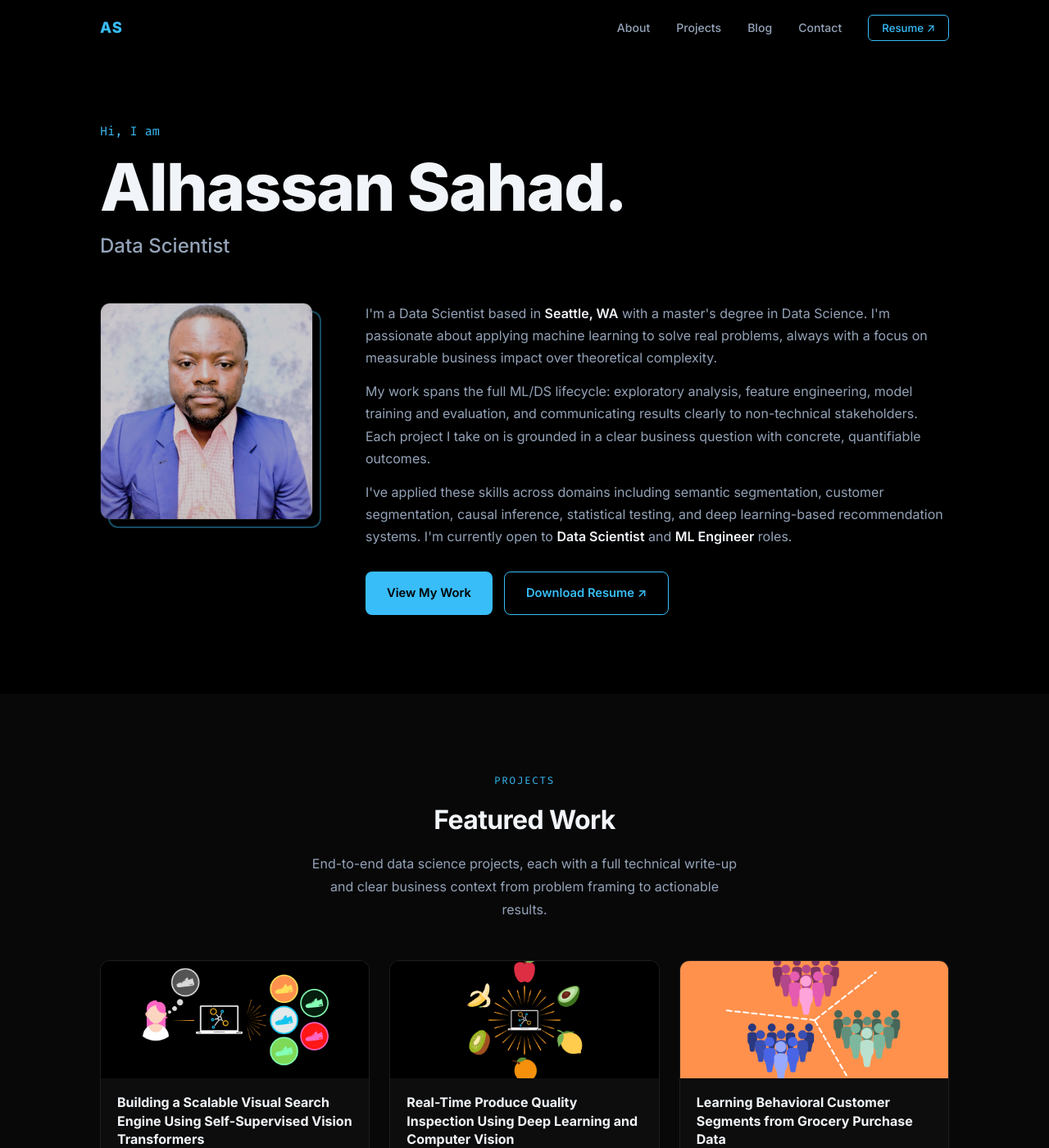
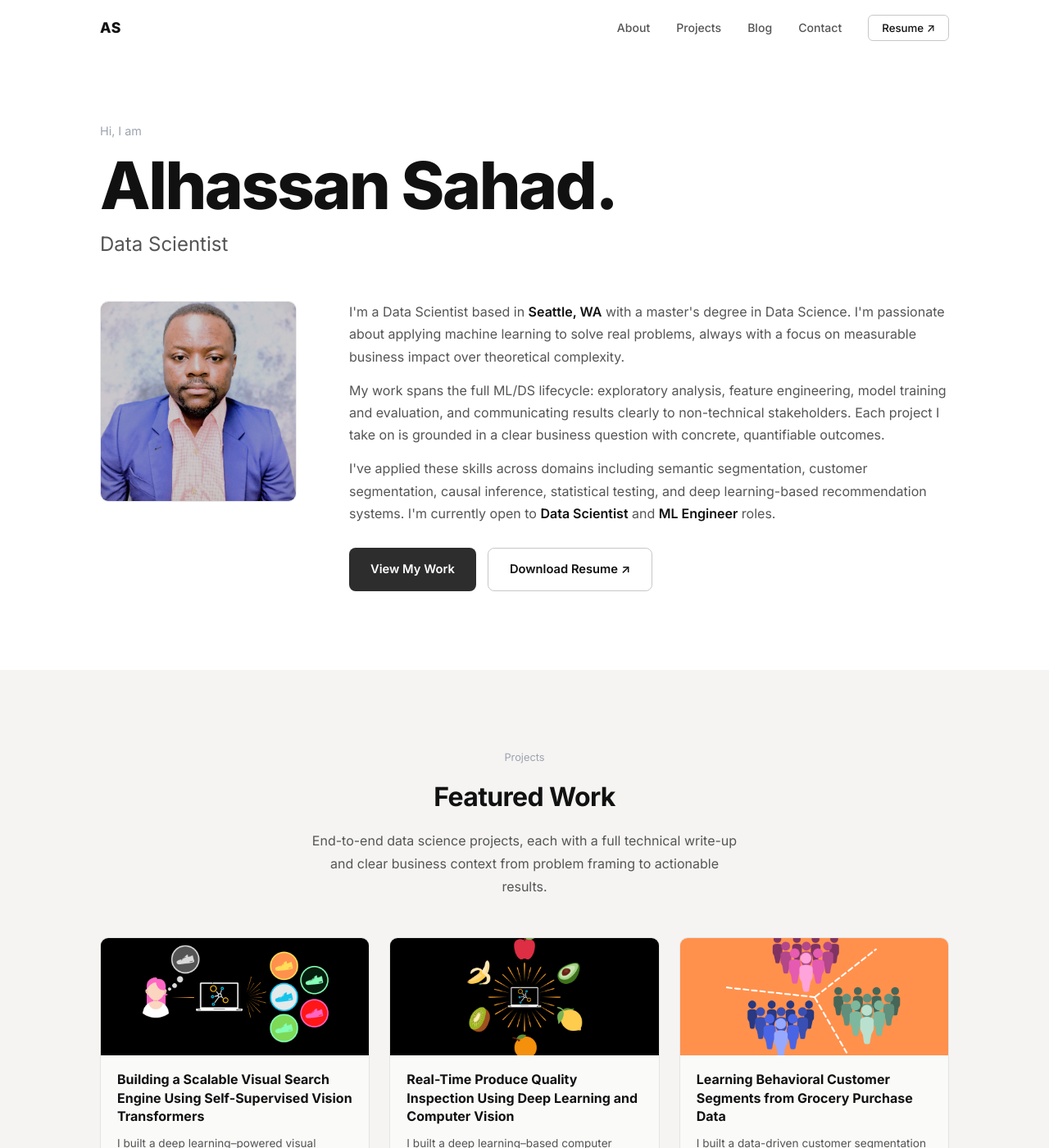
Before and after one commit to asahad/personal-portfolio-website, a Jekyll site: the page built from index.html, in a window 1280 px wide and 1400 px high. Shown: the whole window at 82% size. Built offline with Jekyll 4.4.1, drawn with Linux system fonts in a browser that asks for light colours; the list of posts is cut into pages by our own code.

Commit message:
Redesign portfolio to light minimalist style
Replace black-background dark theme with clean white/off-white layout.
Strip neon cyan accents, hero glow blobs, monospace section labels,
glowing card borders, and profile image offset frame — replacing with
muted near-black accent, subtle shadows, and plain Inter typography.

Co-Authored-By: Claude Sonnet 4.6 <noreply@anthropic.com>

```diff
--- a/assets/css/portfolio.css
+++ b/assets/css/portfolio.css
@@ -1,5 +1,5 @@
 /* ================================================================
-   portfolio.css -Complete standalone styles for alhassansahad.com
+   portfolio.css — Complete standalone styles for alhassansahad.com
    ================================================================ */
 
 
@@ -18,8 +18,8 @@ html {
 }
 
 body {
-  background-color: #000000;
-  color: #94A3B8;
+  background-color: #FFFFFF;
+  color: #555555;
   font-family: 'Inter', -apple-system, BlinkMacSystemFont, 'Segoe UI', sans-serif;
   line-height: 1.7;
   -webkit-font-smoothing: antialiased;
@@ -44,20 +44,20 @@ ul, ol {
 
 /* ── Design Tokens ───────────────────────────────────────────── */
 :root {
-  --bg:            #000000;
-  --bg-card:       #0D0D0D;
-  --bg-alt:        #080808;
-  --accent:        #38BDF8;
-  --accent-dark:   #0EA5E9;
-  --accent-glow:   rgba(56, 189, 248, 0.10);
-  --text-h:        #F1F5F9;
-  --text:          #94A3B8;
-  --text-muted:    #64748B;
-  --border:        rgba(255, 255, 255, 0.07);
-  --border-hover:  rgba(56, 189, 248, 0.35);
-  --shadow-md:     0 4px 20px rgba(0, 0, 0, 0.35);
-  --shadow-lg:     0 16px 48px rgba(0, 0, 0, 0.55);
-  --radius:        12px;
+  --bg:            #FFFFFF;
+  --bg-card:       #FAFAF9;
+  --bg-alt:        #F5F4F2;
+  --accent:        #2D2D2D;
+  --accent-dark:   #111111;
+  --accent-glow:   rgba(0, 0, 0, 0.04);
+  --text-h:        #111111;
+  --text:          #555555;
+  --text-muted:    #9CA3AF;
+  --border:        rgba(0, 0, 0, 0.09);
+  --border-hover:  rgba(0, 0, 0, 0.22);
+  --shadow-md:     0 2px 8px rgba(0, 0, 0, 0.07);
+  --shadow-lg:     0 8px 24px rgba(0, 0, 0, 0.10);
+  --radius:        10px;
   --max-w:         1100px;
   --nav-h:         68px;
 }
@@ -79,12 +79,9 @@ ul, ol {
 }
 
 .section-label {
-  font-family: 'Fira Code', 'Monaco', 'Courier New', monospace;
-  font-size: 0.78rem;
-  color: var(--accent);
+  font-size: 0.8rem;
+  color: var(--text-muted);
   text-align: center;
-  letter-spacing: 0.14em;
-  text-transform: uppercase;
   margin-bottom: 10px;
 }
 
@@ -127,19 +124,19 @@ ul, ol {
 
 .btn-primary {
   background: var(--accent);
-  color: #000000;
+  color: #ffffff;
 }
 
 .btn-primary:hover {
   background: var(--accent-dark);
   transform: translateY(-2px);
-  box-shadow: 0 8px 24px rgba(56, 189, 248, 0.25);
+  box-shadow: var(--shadow-md);
 }
 
 .btn-outline {
   background: transparent;
-  border: 1px solid var(--accent);
-  color: var(--accent);
+  border: 1px solid var(--border-hover);
+  color: var(--text-h);
 }
 
 .btn-outline:hover {
@@ -160,7 +157,7 @@ ul, ol {
 }
 
 .navbar.scrolled {
-  background: rgba(0, 0, 0, 0.93);
+  background: rgba(255, 255, 255, 0.95);
   backdrop-filter: blur(14px);
   -webkit-backdrop-filter: blur(14px);
   box-shadow: 0 1px 0 var(--border);
@@ -177,15 +174,15 @@ ul, ol {
 }
 
 .nav-logo {
-  font-size: 1.15rem;
+  font-size: 1.1rem;
   font-weight: 800;
-  color: var(--accent);
-  letter-spacing: 0.05em;
+  color: var(--text-h);
+  letter-spacing: 0.03em;
   transition: opacity 0.2s;
 }
 
 .nav-logo:hover {
-  opacity: 0.8;
+  opacity: 0.6;
 }
 
 .nav-links {
@@ -202,15 +199,15 @@ ul, ol {
 }
 
 .nav-links a:hover {
-  color: var(--accent);
+  color: var(--text-h);
 }
 
 /* Resume pill button in nav */
 .nav-resume {
   padding: 7px 16px !important;
-  border: 1px solid var(--accent) !important;
+  border: 1px solid var(--border-hover) !important;
   border-radius: 6px !important;
-  color: var(--accent) !important;
+  color: var(--text-h) !important;
   font-size: 0.83rem !important;
   transition: background 0.2s, transform 0.2s !important;
 }
@@ -218,7 +215,7 @@ ul, ol {
 .nav-resume:hover {
   background: var(--accent-glow) !important;
   transform: translateY(-1px) !important;
-  color: var(--accent) !important;
+  color: var(--text-h) !important;
 }
 
 /* Hamburger toggle */
@@ -254,84 +251,37 @@ ul, ol {
 }
 
 
-/* ── Hero ────────────────────────────────────────────────────── */
-.hero {
-  min-height: 100vh;
-  display: flex;
-  align-items: center;
-  padding-top: var(--nav-h);
-  position: relative;
-  overflow: hidden;
+/* ── Hero / Combined Hero+About ──────────────────────────────── */
+.section-hero {
+  padding-top: calc(var(--nav-h) + 80px);
 }
 
-/* Ambient glow blobs */
-.hero::before {
-  content: '';
-  position: absolute;
-  top: -10%;
-  right: -8%;
-  width: 700px;
-  height: 700px;
-  background: radial-gradient(circle, rgba(56, 189, 248, 0.06) 0%, transparent 65%);
-  pointer-events: none;
-}
-
-.hero::after {
-  content: '';
-  position: absolute;
-  bottom: 0;
-  left: -15%;
-  width: 500px;
-  height: 500px;
-  background: radial-gradient(circle, rgba(99, 102, 241, 0.05) 0%, transparent 65%);
-  pointer-events: none;
-}
-
-.hero-inner {
-  max-width: var(--max-w);
-  margin: 0 auto;
-  padding: 0 2rem;
-  width: 100%;
-  padding-bottom: 80px;
-}
-
-.hero-greeting {
-  font-family: 'Fira Code', 'Monaco', monospace;
-  font-size: 0.95rem;
-  color: var(--accent);
-  margin-bottom: 16px;
+.section-hero .hero-greeting {
+  font-size: 0.9rem;
+  color: var(--text-muted);
+  margin-bottom: 12px;
   opacity: 0;
   animation: fadeUp 0.6s ease forwards 0.2s;
 }
 
-.hero-name {
+.section-hero .hero-name {
   font-size: clamp(2.8rem, 7vw, 5rem);
   font-weight: 800;
   color: var(--text-h);
-  letter-spacing: -0.04em;
   line-height: 1.05;
-  margin-bottom: 12px;
+  letter-spacing: -0.03em;
+  margin-bottom: 10px;
   opacity: 0;
   animation: fadeUp 0.6s ease forwards 0.38s;
 }
 
-.hero-role {
-  font-size: clamp(1.3rem, 3.5vw, 2rem);
-  font-weight: 500;
+.section-hero .hero-role {
+  font-size: clamp(1.1rem, 2.5vw, 1.5rem);
+  font-weight: 400;
   color: var(--text);
-  margin-bottom: 28px;
+  margin-bottom: 0;
   opacity: 0;
   animation: fadeUp 0.6s ease forwards 0.54s;
-}
-
-.hero-desc {
-  max-width: 560px;
-  font-size: 1rem;
-  color: var(--text);
-  line-height: 1.8;
-  margin-bottom: 44px;
-  opacity: 0;
-  animation: fadeUp 0.6s ease forwards 0.70s;
 }
 
 .hero-cta {
@@ -343,45 +293,10 @@ ul, ol {
 }
 
 
-/* ── Combined Hero/About section ────────────────────────────── */
-.section-hero {
-  padding-top: calc(var(--nav-h) + 80px);
-}
-
-.section-hero .hero-greeting {
-  font-family: 'Fira Code', 'Monaco', monospace;
-  font-size: 0.95rem;
-  color: var(--accent);
-  margin-bottom: 12px;
-  opacity: 0;
-  animation: fadeUp 0.6s ease forwards 0.2s;
-}
-
-.section-hero .hero-name {
-  font-size: clamp(2.8rem, 7vw, 5rem);
-  font-weight: 800;
-  color: var(--text-h);
-  line-height: 1.05;
-  letter-spacing: -0.02em;
-  margin-bottom: 10px;
-  opacity: 0;
-  animation: fadeUp 0.6s ease forwards 0.38s;
-}
-
-.section-hero .hero-role {
-  font-size: clamp(1.1rem, 2.5vw, 1.5rem);
-  font-weight: 500;
-  color: var(--text);
-  margin-bottom: 0;
-  opacity: 0;
-  animation: fadeUp 0.6s ease forwards 0.54s;
-}
-
-
 /* ── About ───────────────────────────────────────────────────── */
 .about-grid {
   display: grid;
-  grid-template-columns: 260px 1fr;
+  grid-template-columns: 240px 1fr;
   gap: 64px;
   align-items: start;
   margin-top: 48px;
@@ -389,36 +304,12 @@ ul, ol {
 
 .about-img-wrap {
   position: relative;
-  z-index: 0;
 }
 
 .about-img-wrap img {
   width: 100%;
   border-radius: var(--radius);
   border: 1px solid var(--border);
-  transition: border-color 0.3s;
-}
-
-/* Offset accent frame */
-.about-img-wrap::after {
-  content: '';
-  position: absolute;
-  inset: 0;
-  border-radius: var(--radius);
-  border: 2px solid var(--accent);
-  transform: translate(10px, 10px);
-  z-index: -1;
-  opacity: 0.4;
-  transition: transform 0.3s ease, opacity 0.3s ease;
-}
-
-.about-img-wrap:hover img {
-  border-color: rgba(56, 189, 248, 0.5);
-}
-
-.about-img-wrap:hover::after {
-  transform: translate(5px, 5px);
-  opacity: 0.7;
 }
 
 .about-body p {
@@ -452,7 +343,7 @@ ul, ol {
 }
 
 .stat-item:hover {
-  border-color: var(--accent);
+  border-color: var(--border-hover);
   transform: translateY(-2px);
 }
 
@@ -460,7 +351,7 @@ ul, ol {
   display: block;
   font-size: 1.8rem;
   font-weight: 800;
-  color: var(--accent);
+  color: var(--text-h);
   letter-spacing: -0.03em;
 }
 
@@ -483,11 +374,10 @@ ul, ol {
 }
 
 .skills-col-title {
-  font-family: 'Fira Code', 'Monaco', monospace;
   font-size: 0.78rem;
-  color: var(--accent);
+  color: var(--text-muted);
   text-transform: uppercase;
-  letter-spacing: 0.1em;
+  letter-spacing: 0.08em;
   margin-bottom: 18px;
   padding-bottom: 10px;
   border-bottom: 1px solid var(--border);
@@ -500,30 +390,18 @@ ul, ol {
 }
 
 .skills-list li {
-  position: relative;
-  padding: 8px 14px 8px 26px;
+  padding: 8px 14px;
   font-size: 0.9rem;
   color: var(--text);
   background: var(--bg-card);
   border: 1px solid var(--border);
   border-radius: 6px;
-  transition: border-color 0.2s, color 0.2s, transform 0.15s;
-}
-
-.skills-list li::before {
-  content: '▸';
-  position: absolute;
-  left: 10px;
-  top: 50%;
-  transform: translateY(-50%);
-  color: var(--accent);
-  font-size: 0.65rem;
+  transition: border-color 0.2s, color 0.2s;
 }
 
 .skills-list li:hover {
   border-color: var(--border-hover);
   color: var(--text-h);
-  transform: translateX(4px);
 }
 
 
@@ -546,20 +424,20 @@ ul, ol {
 
 .project-card:hover {
   border-color: var(--border-hover);
-  transform: translateY(-5px);
+  transform: translateY(-4px);
   box-shadow: var(--shadow-lg);
 }
 
 .card-img-link {
   display: block;
   overflow: hidden;
-  background: var(--bg);
+  background: var(--bg-alt);
 }
 
 .card-img {
   aspect-ratio: 16 / 7;
   overflow: hidden;
-  background: var(--bg);
+  background: var(--bg-alt);
 }
 
 .card-img img {
@@ -570,7 +448,7 @@ ul, ol {
 }
 
 .project-card:hover .card-img img {
-  transform: scale(1.05);
+  transform: scale(1.04);
 }
 
 .card-body {
@@ -588,11 +466,10 @@ ul, ol {
 }
 
 .card-tag {
-  font-family: 'Fira Code', 'Monaco', monospace;
-  font-size: 0.68rem;
-  color: var(--accent);
-  background: var(--accent-glow);
-  border: 1px solid rgba(56, 189, 248, 0.2);
+  font-size: 0.7rem;
+  color: var(--text-muted);
+  background: #EFEFED;
+  border: 1px solid var(--border);
   padding: 3px 9px;
   border-radius: 20px;
   white-space: nowrap;
@@ -629,18 +506,17 @@ ul, ol {
   gap: 5px;
   font-size: 0.82rem;
   font-weight: 600;
-  color: var(--accent);
-  transition: gap 0.2s;
+  color: var(--text);
+  transition: color 0.2s, gap 0.2s;
 }
 
 .card-link:hover {
+  color: var(--text-h);
   gap: 10px;
 }
 
 
-/* ── Blog Gradient Cover (reuses .project-card structure) ───── */
-
-/* The cover replaces the photo -rendered as a CSS gradient */
+/* ── Blog Gradient Cover ─────────────────────────────────────── */
 .blog-cover {
   display: flex;
   flex-direction: column;
@@ -651,35 +527,21 @@ ul, ol {
   overflow: hidden;
 }
 
-/* Subtle dot-grid pattern overlay */
-.blog-cover::after {
-  content: '';
-  position: absolute;
-  inset: 0;
-  background-image: radial-gradient(circle, rgba(255, 255, 255, 0.08) 1px, transparent 1px);
-  background-size: 22px 22px;
-  pointer-events: none;
-}
-
-/* Large emoji icon centred in the cover */
 .blog-cover-icon {
   font-size: 3rem;
   line-height: 1;
   z-index: 1;
-  filter: drop-shadow(0 4px 16px rgba(0, 0, 0, 0.6));
   transition: transform 0.4s ease;
 }
 
 .project-card:hover .blog-cover-icon {
-  transform: scale(1.1);
+  transform: scale(1.08);
 }
 
-/* Date · read time line */
 .blog-cover-meta {
-  font-family: 'Fira Code', 'Monaco', monospace;
-  font-size: 0.68rem;
-  color: rgba(255, 255, 255, 0.45);
-  letter-spacing: 0.1em;
+  font-size: 0.7rem;
+  color: rgba(0, 0, 0, 0.38);
+  letter-spacing: 0.06em;
   z-index: 1;
 }
 
@@ -722,6 +584,23 @@ ul, ol {
   border-top: 1px solid var(--border);
   font-size: 0.82rem;
   color: var(--text-muted);
+}
+
+.footer-links {
+  display: flex;
+  gap: 20px;
+  justify-content: center;
+  margin-top: 10px;
+}
+
+.footer-links a {
+  color: var(--text-muted);
+  font-size: 0.85rem;
+  transition: color 0.2s;
+}
+
+.footer-links a:hover {
+  color: var(--text-h);
 }
 
 
@@ -778,7 +657,7 @@ ul, ol {
     top: var(--nav-h);
     left: 0;
     right: 0;
-    background: rgba(0, 0, 0, 0.97);
+    background: rgba(255, 255, 255, 0.98);
     backdrop-filter: blur(16px);
     -webkit-backdrop-filter: blur(16px);
     flex-direction: column;
@@ -820,11 +699,7 @@ ul, ol {
   }
 
   .about-img-wrap {
-    max-width: 200px;
-  }
-
-  .about-img-wrap::after {
-    display: none;
+    max-width: 180px;
   }
 
   /* Skills: 1 column */
@@ -843,8 +718,7 @@ ul, ol {
 /* ── Responsive: Small Mobile (≤480px) ───────────────────────── */
 @media (max-width: 480px) {
 
-  .container,
-  .hero-inner {
+  .container {
     padding: 0 1.25rem;
   }
 
@@ -895,7 +769,7 @@ ul, ol {
   content: '';
   position: absolute;
   inset: 0;
-  background: linear-gradient(to bottom, rgba(0,0,0,0.2) 0%, var(--bg) 100%);
+  background: linear-gradient(to bottom, rgba(255,255,255,0.05) 0%, var(--bg) 100%);
 }
 
 /* Blog posts: gradient banner */
@@ -908,19 +782,9 @@ ul, ol {
   overflow: hidden;
 }
 
-.post-hero-gradient::after {
-  content: '';
-  position: absolute;
-  inset: 0;
-  background-image: radial-gradient(circle, rgba(255,255,255,0.07) 1px, transparent 1px);
-  background-size: 22px 22px;
-  pointer-events: none;
-}
-
 .post-hero-icon {
   font-size: 4.5rem;
   z-index: 1;
-  filter: drop-shadow(0 6px 24px rgba(0, 0, 0, 0.6));
 }
 
 /* Meta row: back link + tags */
@@ -935,13 +799,13 @@ ul, ol {
 .post-back {
   font-size: 0.85rem;
   font-weight: 600;
-  color: var(--accent);
+  color: var(--text);
   margin-right: 6px;
-  transition: opacity 0.2s;
+  transition: color 0.2s;
 }
 
 .post-back:hover {
-  opacity: 0.75;
+  color: var(--text-h);
 }
 
 /* Post title */
@@ -960,7 +824,6 @@ ul, ol {
   display: flex;
   align-items: center;
   gap: 8px;
-  font-family: 'Fira Code', 'Monaco', monospace;
   font-size: 0.8rem;
   color: var(--text-muted);
   margin-bottom: 52px;
@@ -984,7 +847,7 @@ ul, ol {
   color: var(--text-h);
   margin: 52px 0 16px;
   padding-left: 14px;
-  border-left: 3px solid var(--accent);
+  border-left: 3px solid var(--border-hover);
   letter-spacing: -0.02em;
 }
 
@@ -1012,14 +875,14 @@ ul, ol {
 }
 
 .post-body a {
-  color: var(--accent);
+  color: var(--text-h);
   text-decoration: underline;
   text-underline-offset: 3px;
   transition: opacity 0.2s;
 }
 
 .post-body a:hover {
-  opacity: 0.8;
+  opacity: 0.65;
 }
 
 .post-body ul,
@@ -1041,10 +904,10 @@ ul, ol {
 }
 
 .post-body blockquote {
-  border-left: 3px solid var(--accent);
+  border-left: 3px solid var(--border-hover);
   padding: 14px 20px;
   margin: 28px 0;
-  background: var(--accent-glow);
+  background: var(--bg-alt);
   border-radius: 0 8px 8px 0;
   font-style: italic;
 }
@@ -1079,7 +942,7 @@ ul, ol {
 .post-body th {
   text-align: left;
   padding: 10px 16px;
-  background: var(--bg-card);
+  background: var(--bg-alt);
   color: var(--text-h);
   font-weight: 600;
   border-bottom: 2px solid var(--border);
@@ -1097,22 +960,22 @@ ul, ol {
 }
 
 .post-body tr:hover td {
-  background: rgba(255, 255, 255, 0.02);
+  background: var(--bg-alt);
 }
 
 /* ── Code ────────────────────────────────────────────────────── */
 .post-body code {
   font-family: 'Fira Code', 'Monaco', 'Courier New', monospace;
   font-size: 0.84em;
-  background: var(--bg-card);
-  color: var(--accent);
+  background: #F3F2EF;
+  color: var(--text-h);
   padding: 2px 7px;
   border-radius: 4px;
   border: 1px solid var(--border);
 }
 
 .post-body pre {
-  background: var(--bg-card);
+  background: #F3F2EF;
   border: 1px solid var(--border);
   border-radius: var(--radius);
   padding: 22px 26px;
@@ -1146,42 +1009,3 @@ ul, ol {
   .post-body        { font-size: 0.97rem; }
   .post-body pre    { padding: 16px 18px; }
 }
-
-
-/* ── Card Tags ───────────────────────────────────────────────── */
-.card-tags {
-  display: flex;
-  flex-wrap: wrap;
-  gap: 6px;
-  margin: 12px 0 16px;
-}
-
-.card-tag {
-  font-family: 'Fira Code', monospace;
-  font-size: 0.72rem;
-  color: var(--accent);
-  background: var(--accent-glow);
-  border: 1px solid rgba(56, 189, 248, 0.2);
-  border-radius: 4px;
-  padding: 2px 8px;
-  letter-spacing: 0.02em;
-}
-
-
-/* ── Footer Links ────────────────────────────────────────────── */
-.footer-links {
-  display: flex;
-  gap: 20px;
-  justify-content: center;
-  margin-top: 10px;
-}
-
-.footer-links a {
-  color: var(--text-muted);
-  font-size: 0.85rem;
-  transition: color 0.2s;
-}
-
-.footer-links a:hover {
-  color: var(--accent);
-}
```
